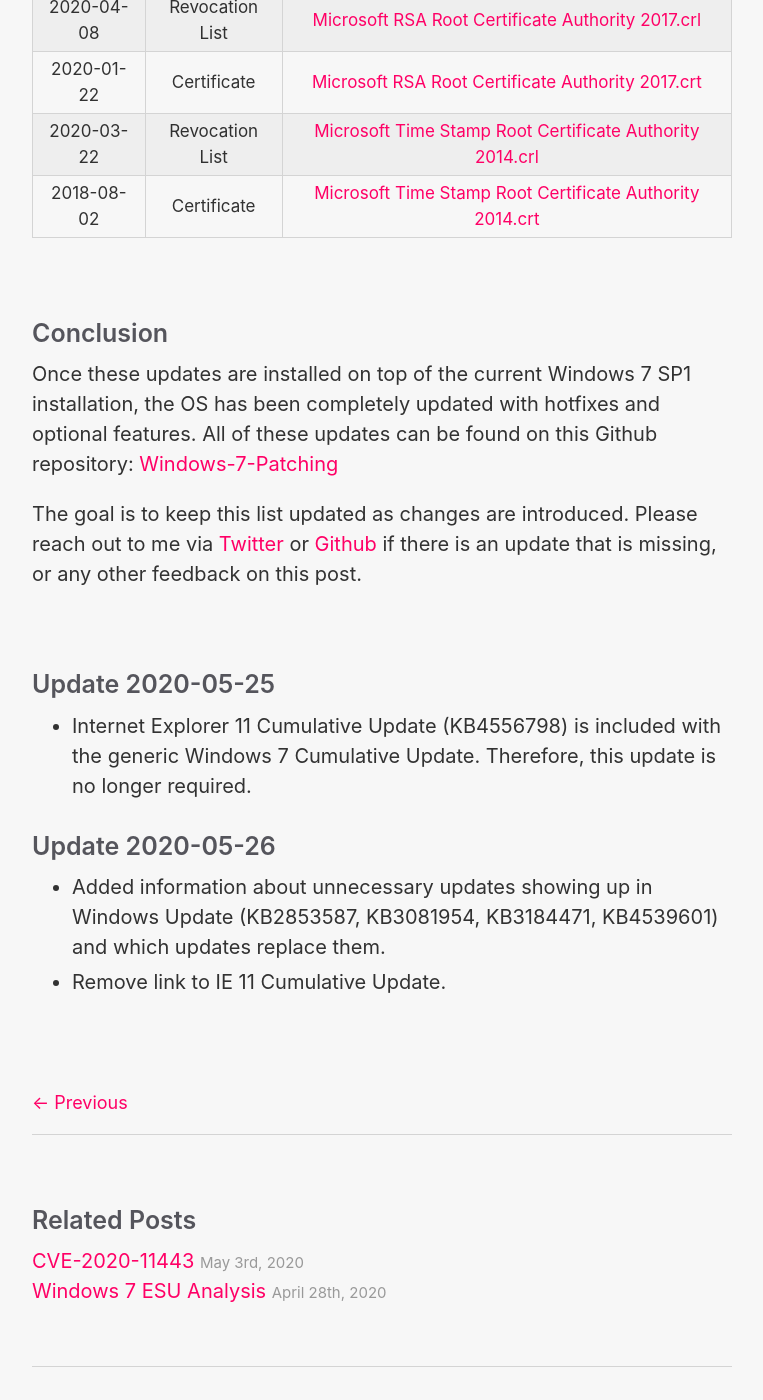
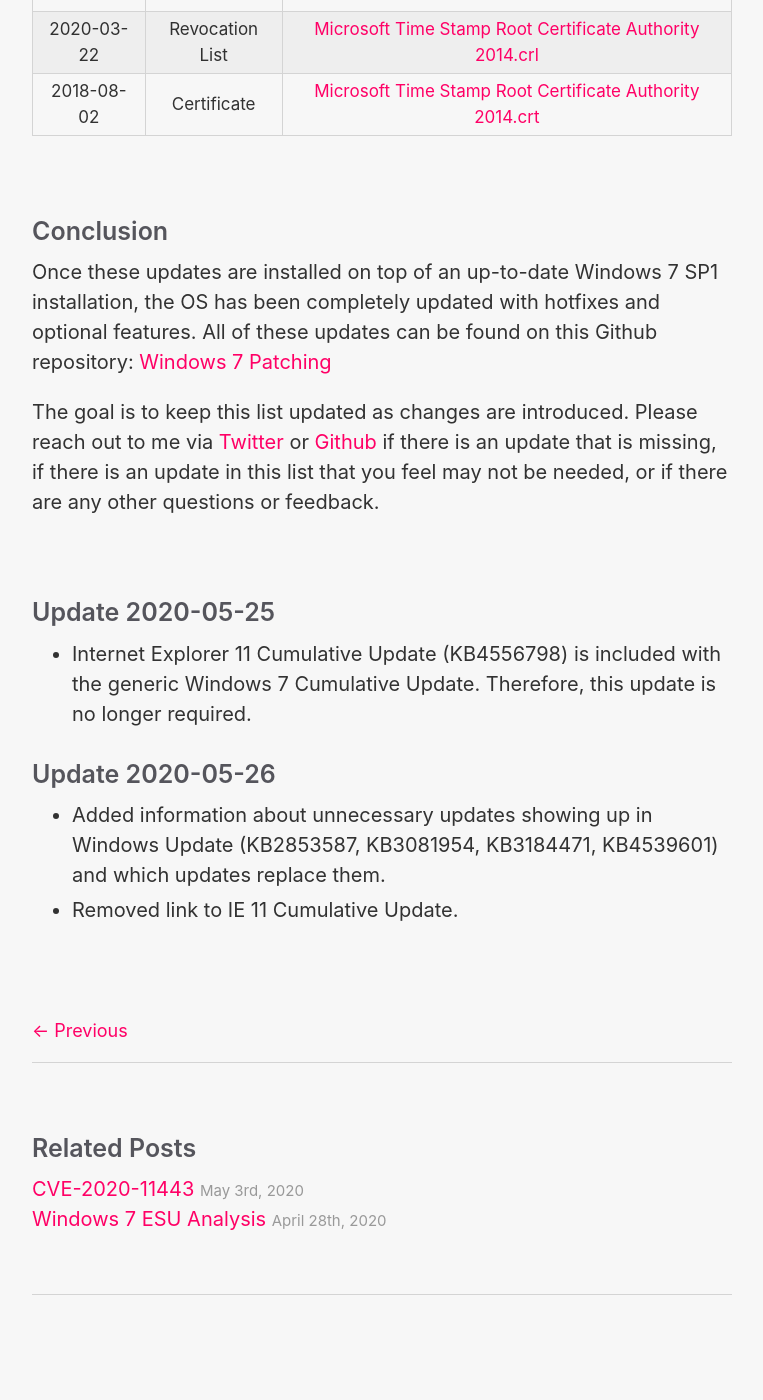
Before and after one commit to HackAndPwn/HackAndPwn.github.io, a Jekyll site: the page built from _posts/2020-05-23-windows-7-esu-patching.md, in a window 1280 px wide and 1400 px high, scrolled down 11367 px. Shown: the whole window, without its empty margins (258-1021 px from the left). Built offline with Jekyll 4.4.1, drawn with Linux system fonts in a browser that asks for light colours; after the commit the page ends 12702 px from its top, so only the background shows below that; some of the changed text lies outside the part shown.

Commit message:
typo updates

```diff
--- a/_posts/2020-05-23-windows-7-esu-patching.md
+++ b/_posts/2020-05-23-windows-7-esu-patching.md
@@ -32,7 +32,7 @@
 | KB Number | Name                                         | Description | Download |
 |:---------:|:--------------------------------------------:|-------------|:--------:|
 | KB917607  | Windows Help 32-bit Compatibility Update     | WinHlp32.exe is required to display 32-bit Help files that have the ".hlp" file name extension. To view .hlp files on Windows 7, you need to install this application. | [Windows6.1-KB917607-x64.msu](https://github.com/HackAndPwn/Windows-7-Patching/raw/master/02_Features/01_Windows6.1-KB917607-x64.msu) |
-| KB943790  | File Management API Extensions for BitLocker | Install this update to extend the File Management APIs to not only enable the discovery and restoration of deleted files from volumes that are not encrypted but also enable the recovery of files from BitLocker encrypted volumes. | [Windows6.1-KB943790-x64.msu](https://github.com/HackAndPwn/Windows-7-Patching/raw/master/02_Features/02_Windows6.1-KB943790-x64.msu) |
+| KB943790  | File Management API Extensions For BitLocker | Install this update to extend the File Management APIs to not only enable the discovery and restoration of deleted files from volumes that are not encrypted but also enable the recovery of files from BitLocker encrypted volumes. | [Windows6.1-KB943790-x64.msu](https://github.com/HackAndPwn/Windows-7-Patching/raw/master/02_Features/02_Windows6.1-KB943790-x64.msu) |
 | KB958559  | Windows Virtual PC                           | Windows Virtual PC can be used to run more than one operating system at the same time on one computer, and to run many productivity applications on a virtual Windows environment, with a single click, directly from a computer running Windows 7. | [Windows6.1-KB958559-x64.msu](https://github.com/HackAndPwn/Windows-7-Patching/raw/master/02_Features/03_Windows6.1-KB958559-x64.msu) |
 | KB958830  | Remote Server Administration Tools           | Remote Server Administration Tools for Windows 7 SP1 enables IT administrators to manage roles and features that are installed on computers that are running Windows Server 2008 R2, Windows Server 2008, or Windows Server 2003, from a remote computer that is running Windows 7 SP1. | Windows6.1-KB958830-x64.msu <br> [Part 1](https://github.com/HackAndPwn/Windows-7-Patching/raw/master/02_Features/04_Windows6.1-KB958830-x64.zip.001)  <br> [Part 2](https://github.com/HackAndPwn/Windows-7-Patching/raw/master/02_Features/04_Windows6.1-KB958830-x64.zip.002)  <br> [Part 3](https://github.com/HackAndPwn/Windows-7-Patching/raw/master/02_Features/04_Windows6.1-KB958830-x64.zip.003) |
 | KB969168  | Microsoft Agent                              | Microsoft Agent is a set of software services that supports interactive characters within the Microsoft Windows display. Examples of the Microsoft Agent characters are the Office Assistants. | [Windows6.1-KB969168-x64.msu](https://github.com/HackAndPwn/Windows-7-Patching/raw/master/02_Features/05_Windows6.1-KB969168-x64.msu) |
@@ -74,7 +74,7 @@
 
 ### Installing the Convenience Rollup (SP2) and running the System Update Readiness Tool
 
-There are two large updates that can be applied next.  The first is the Windows 7 Convenience Rollup, which is also considered SP2 for Windows 7, including a collection of hotfixes and updates.  The second update is the System Update Readiness Tool.  This update will show as installed, so this is included to be executed once (verifying SP2 installation integrity).
+There are two large updates that can be applied next.  The first is the Windows 7 Convenience Rollup, which is also considered SP2 for Windows 7 and includes a collection of hotfixes and updates.  The second update is the System Update Readiness Tool.  This update will not show as installed, so this is included to be executed once (verifying SP2 installation integrity).
 
 > After installing Service Pack 2 (KB3125574), an update may appear as available in Windows Update (KB4539601).  However, this update is not required and is replaced with the latest ESU Windows 7 Cumulative Update.  Once that is installed, KB4539601 will no longer appear in Windows Update.
 
@@ -142,9 +142,9 @@
 
 ### Conclusion
 
-Once these updates are installed on top of the current Windows 7 SP1 installation, the OS has been completely updated with hotfixes and optional features.  All of these updates can be found on this Github repository: [Windows-7-Patching](https://github.com/HackAndPwn/Windows-7-Patching)
+Once these updates are installed on top of an up-to-date Windows 7 SP1 installation, the OS has been completely updated with hotfixes and optional features.  All of these updates can be found on this Github repository: [Windows 7 Patching](https://github.com/HackAndPwn/Windows-7-Patching)
 
-The goal is to keep this list updated as changes are introduced.  Please reach out to me via [Twitter](https://twitter.com/HackAndPwn) or [Github](https://github.com/HackAndPwn) if there is an update that is missing, or any other feedback on this post.
+The goal is to keep this list updated as changes are introduced.  Please reach out to me via [Twitter](https://twitter.com/HackAndPwn) or [Github](https://github.com/HackAndPwn) if there is an update that is missing, if there is an update in this list that you feel may not be needed, or if there are any other questions or feedback.
 
 <br>
 
@@ -153,4 +153,4 @@
 
 ### Update 2020-05-26
 * Added information about unnecessary updates showing up in Windows Update (KB2853587, KB3081954, KB3184471, KB4539601) and which updates replace them.
-* Remove link to IE 11 Cumulative Update.
+* Removed link to IE 11 Cumulative Update.
```
Also changed, not shown: other parts of _posts/2020-05-23-windows-7-esu-patching.md (+2 -2 lines).
